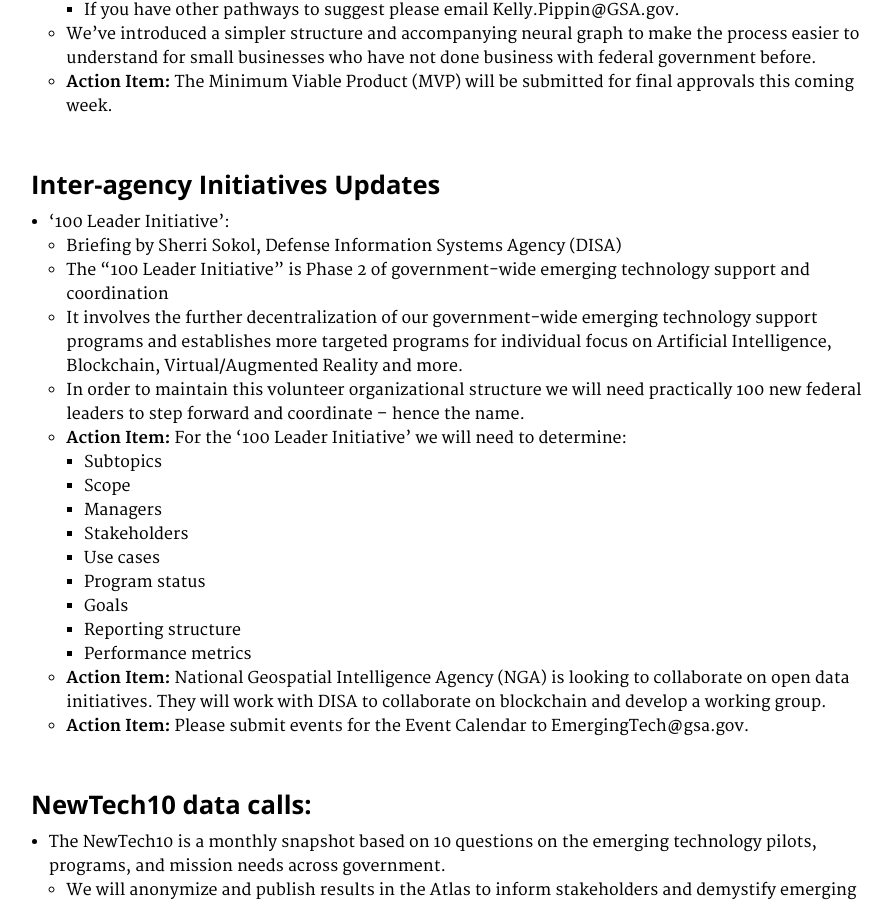
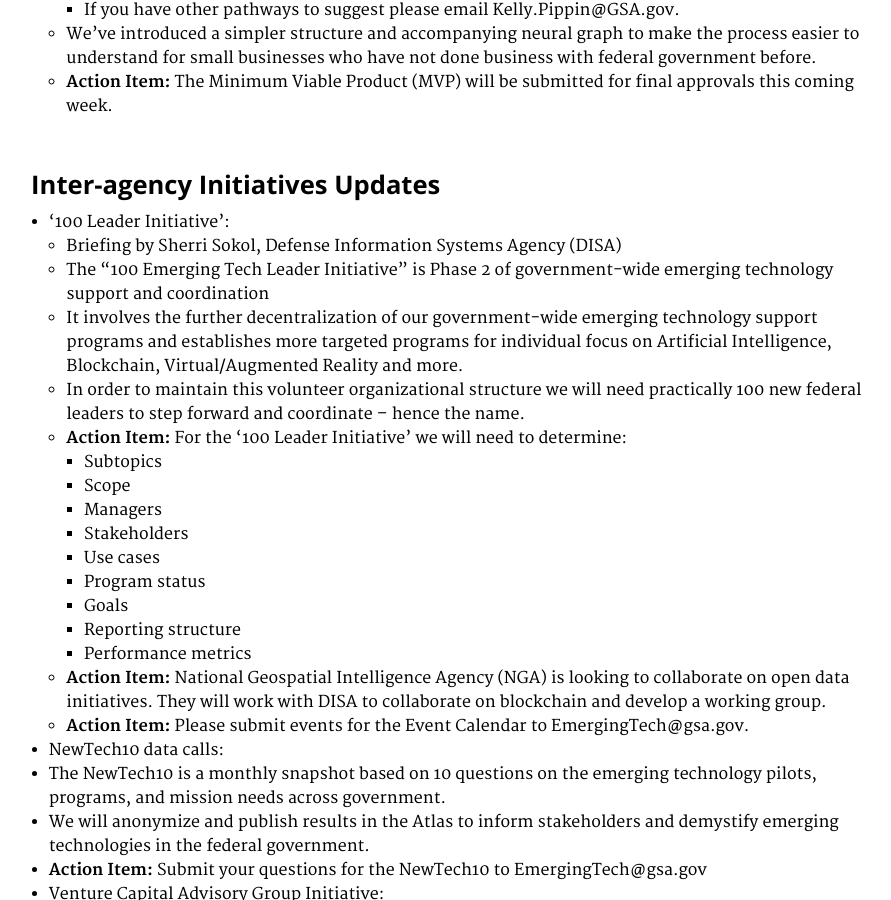
Before and after one commit to GSA/emerging-technology-atlas, a Jekyll site: the page built from pages/2018-2-14-Meeting.md, in a window 1280 px wide and 900 px high, scrolled down 2703 px. Shown: the whole window, without its empty margins (351-1242 px from the left). Built offline with Jekyll 4.4.1, drawn with Linux system fonts in a browser that asks for light colours.

Commit message:
Update 2018-2-14-Meeting.md

```diff
--- a/pages/2018-2-14-Meeting.md
+++ b/pages/2018-2-14-Meeting.md
@@ -62,7 +62,7 @@ Innovation Hub <br>
 ### Inter-agency Initiatives Updates
 * ‘100 Leader Initiative’:
   * Briefing by Sherri Sokol, Defense Information Systems Agency (DISA)
-  * The “100 Leader Initiative” is Phase 2 of government-wide emerging technology support and coordination
+  * The “100 Emerging Tech Leader Initiative” is Phase 2 of government-wide emerging technology support and coordination
   * It involves the further decentralization of our government-wide emerging technology support programs and establishes more targeted programs for individual focus on Artificial Intelligence, Blockchain, Virtual/Augmented Reality and more.
   * In order to maintain this volunteer organizational structure we will need practically 100 new federal leaders to step forward and coordinate -- hence the name.
   * **Action Item:** For the ‘100 Leader Initiative’ we will need to determine:
@@ -77,9 +77,8 @@ Innovation Hub <br>
     * Performance metrics
   * **Action Item:** National Geospatial Intelligence Agency (NGA) is looking to collaborate on open data initiatives. They will work with DISA to collaborate on blockchain and develop a working group.
   * **Action Item:** Please submit events for the Event Calendar to EmergingTech@gsa.gov.
-
-### NewTech10 data calls:
-* The NewTech10 is a monthly snapshot based on 10 questions on the emerging technology pilots, programs, and mission needs across government.
+* NewTech10 data calls:
+ * The NewTech10 is a monthly snapshot based on 10 questions on the emerging technology pilots, programs, and mission needs across government.
   * We will anonymize and publish results in the Atlas to inform stakeholders and demystify emerging technologies in the federal government.
   * **Action Item:** Submit your questions for the NewTech10 to EmergingTech@gsa.gov
 * Venture Capital Advisory Group Initiative:
```
